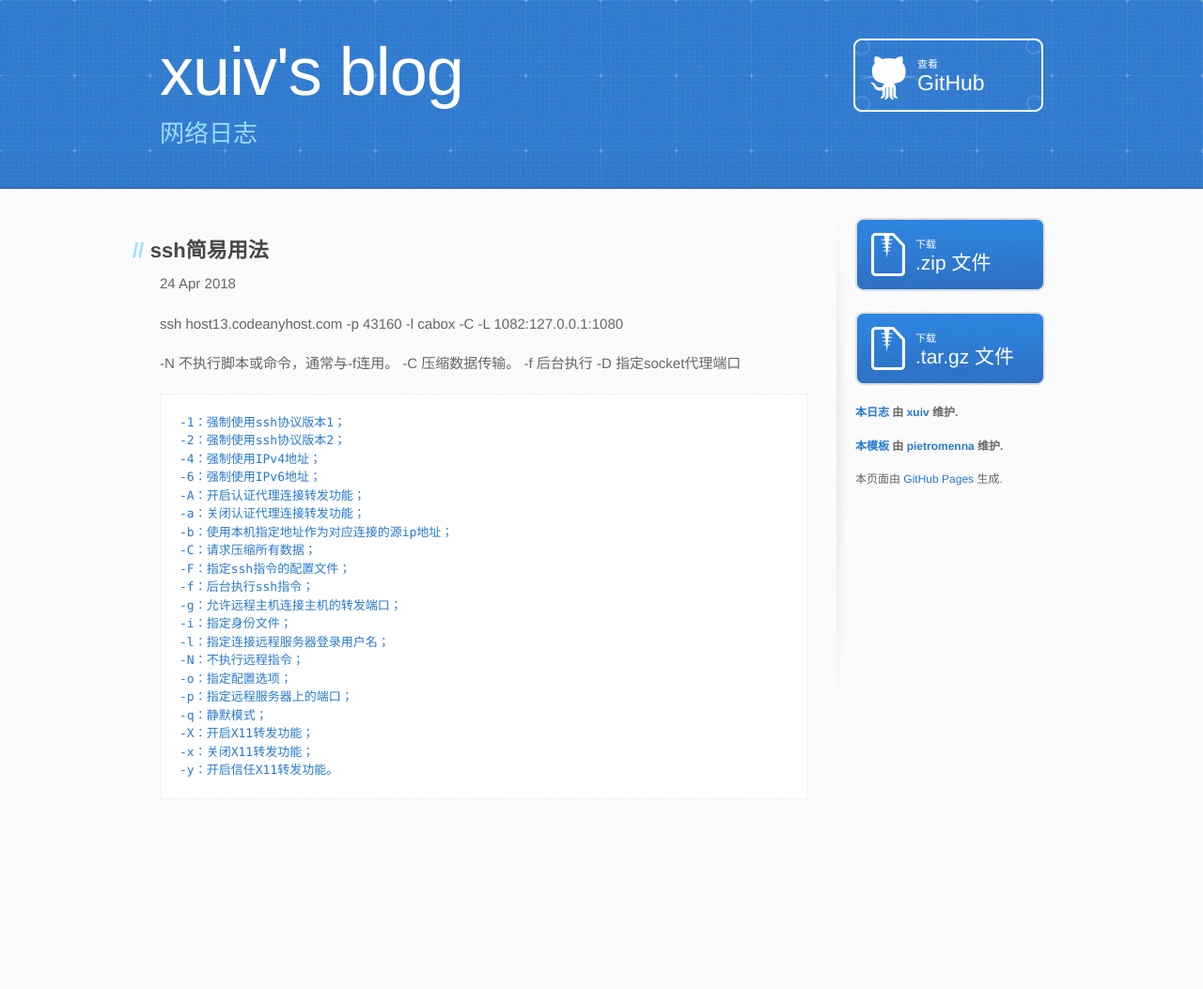
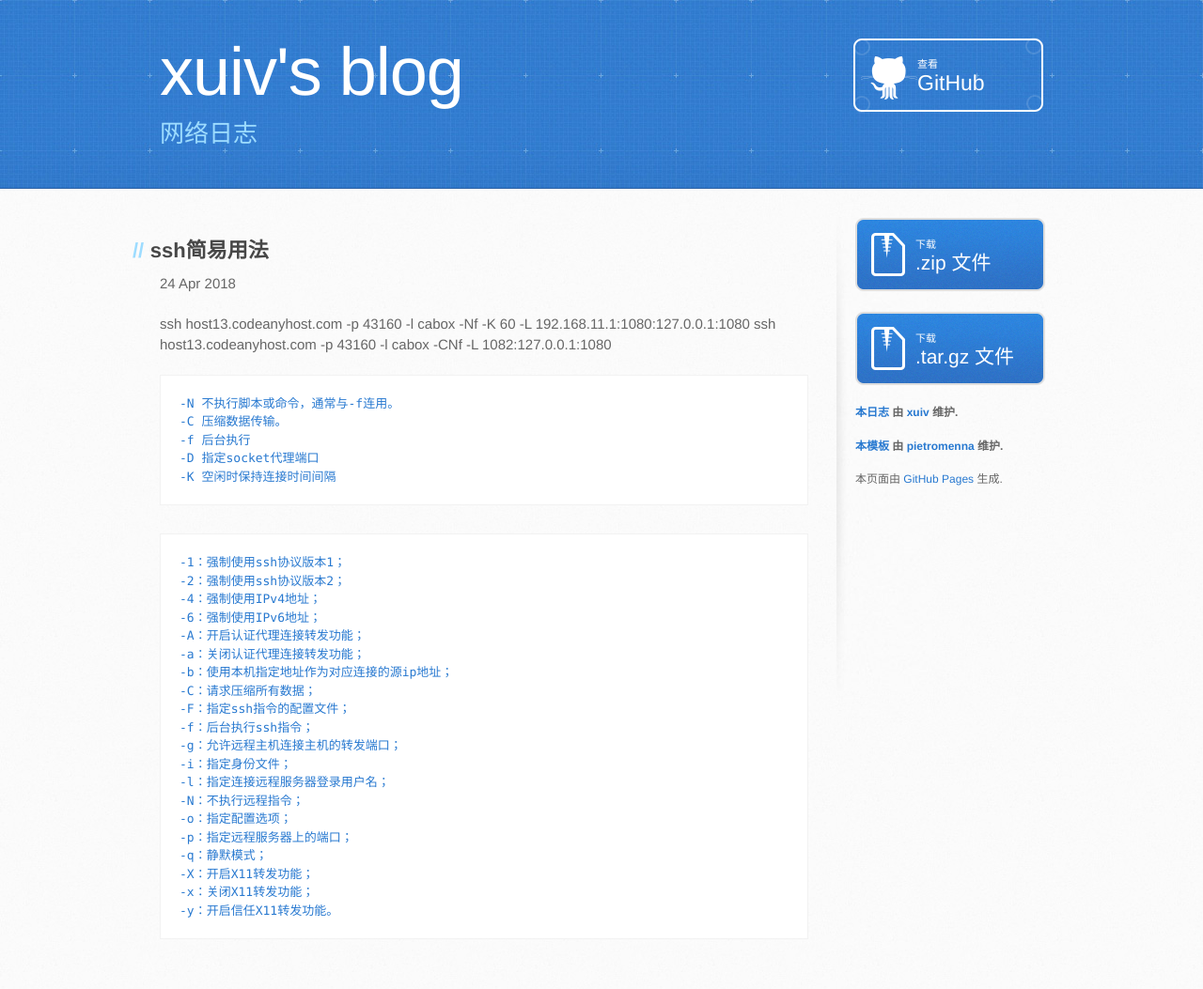
Before and after one commit to xuiv/xuiv.github.io, a Jekyll site: the page built from _posts/2018-04-24-ssh-codeanywhere.markdown, in a window 1280 px wide. Shown: the whole page at 94% size. Built offline with Jekyll 4.4.1, drawn with Linux system fonts in a browser that asks for light colours; some web fonts are replaced; before the commit the page ends 903 px from its top, so only the background shows below that.

Commit message:
Update 2018-04-24-ssh-codeanywhere.markdown

````diff
--- a/_posts/2018-04-24-ssh-codeanywhere.markdown
+++ b/_posts/2018-04-24-ssh-codeanywhere.markdown
@@ -5,13 +5,15 @@ date:   2018-04-24 19:40:00
 categories: computer config
 ---
 
-ssh host13.codeanyhost.com -p 43160 -l cabox -C -L 1082:127.0.0.1:1080
-
+ssh host13.codeanyhost.com -p 43160 -l cabox -Nf -K 60 -L 192.168.11.1:1080:127.0.0.1:1080
+ssh host13.codeanyhost.com -p 43160 -l cabox -CNf -L 1082:127.0.0.1:1080
+```
 -N 不执行脚本或命令，通常与-f连用。
 -C 压缩数据传输。
 -f 后台执行
 -D 指定socket代理端口
-
+-K 空闲时保持连接时间间隔
+```
 ```
 -1：强制使用ssh协议版本1；
 -2：强制使用ssh协议版本2；
````
